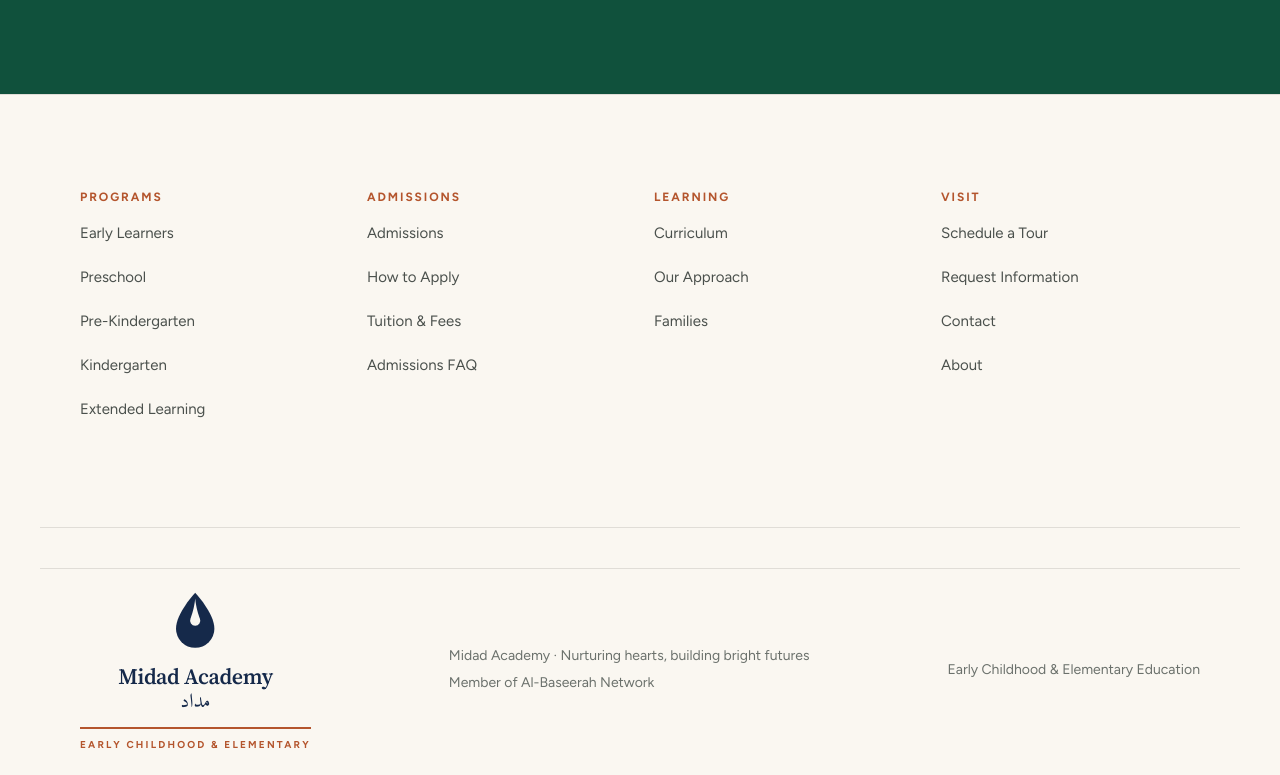
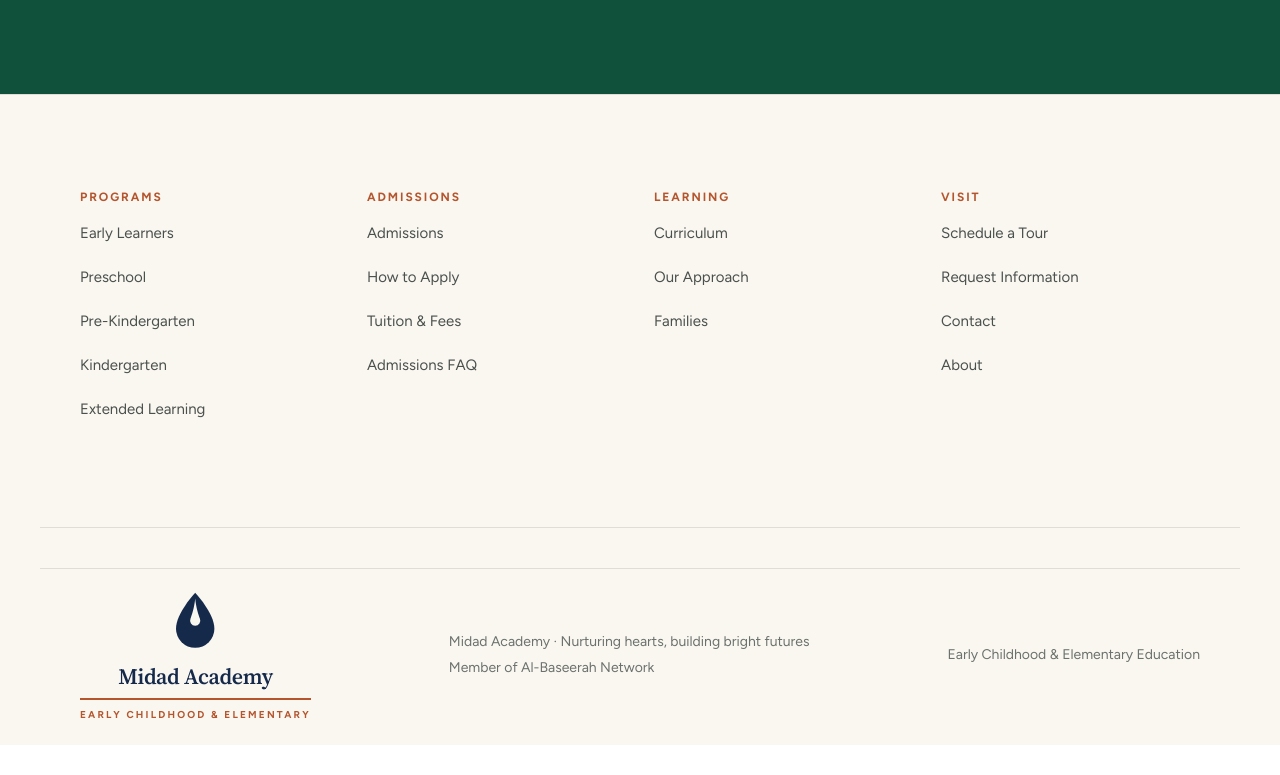
Before and after one commit to kamelchaker/TEST, a Next.js app: page /about in a window 1280 px wide. Shown: the part 1475-2250 px from the top of the page. After the commit the page ends 2220 px from the top, so only its background shows below. Built offline with nearby package versions, Linux system fonts and the light colour scheme; no server answers.

Commit message:
Remove the Arabic name line from the footer lockup
Co-Authored-By: Claude Fable 5.1 <noreply@anthropic.com>
Claude-Session: https://claude.ai/code/session_01RX13JgAQtCLBUQsjivYa3b

```diff
--- a/src/components/brand/MidadLockup.tsx
+++ b/src/components/brand/MidadLockup.tsx
@@ -70,16 +70,18 @@ export function HorizontalLockup({ markSize, surface, descriptor = "full", endor
 
 interface StackedLockupProps extends Omit<LockupProps, "descriptor"> {
   descriptor?: "full" | "short";
+  /** Adds the Arabic name as a peer line under the wordmark. */
+  arabicName?: boolean;
   /** Accessible name for the whole lockup when it stands alone. */
   label?: string;
 }
 
-export function StackedLockup({ markSize, surface, descriptor = "full", label, className, style }: StackedLockupProps) {
+export function StackedLockup({ markSize, surface, descriptor = "full", arabicName = false, label, className, style }: StackedLockupProps) {
   return (
     <span className={cx("lockup lockup-stacked", className)} style={style} role={label ? "img" : undefined} aria-label={label}>
       <MidadMark size={markSize} surface={surface} className="lockup-mark" />
       <span className="lockup-wordmark">Midad Academy</span>
-      <ArabicText className="lockup-arabic">{ARABIC_NAME}</ArabicText>
+      {arabicName ? <ArabicText className="lockup-arabic">{ARABIC_NAME}</ArabicText> : null}
       <span className="lockup-rule" aria-hidden="true" />
       {descriptor === "full" ? (
         // A 1fr auto 1fr grid pins the middle dot to the lockup's vertical axis.
```
Also changed, not shown: 1 other file (tests, documents, lock files or other folders).
